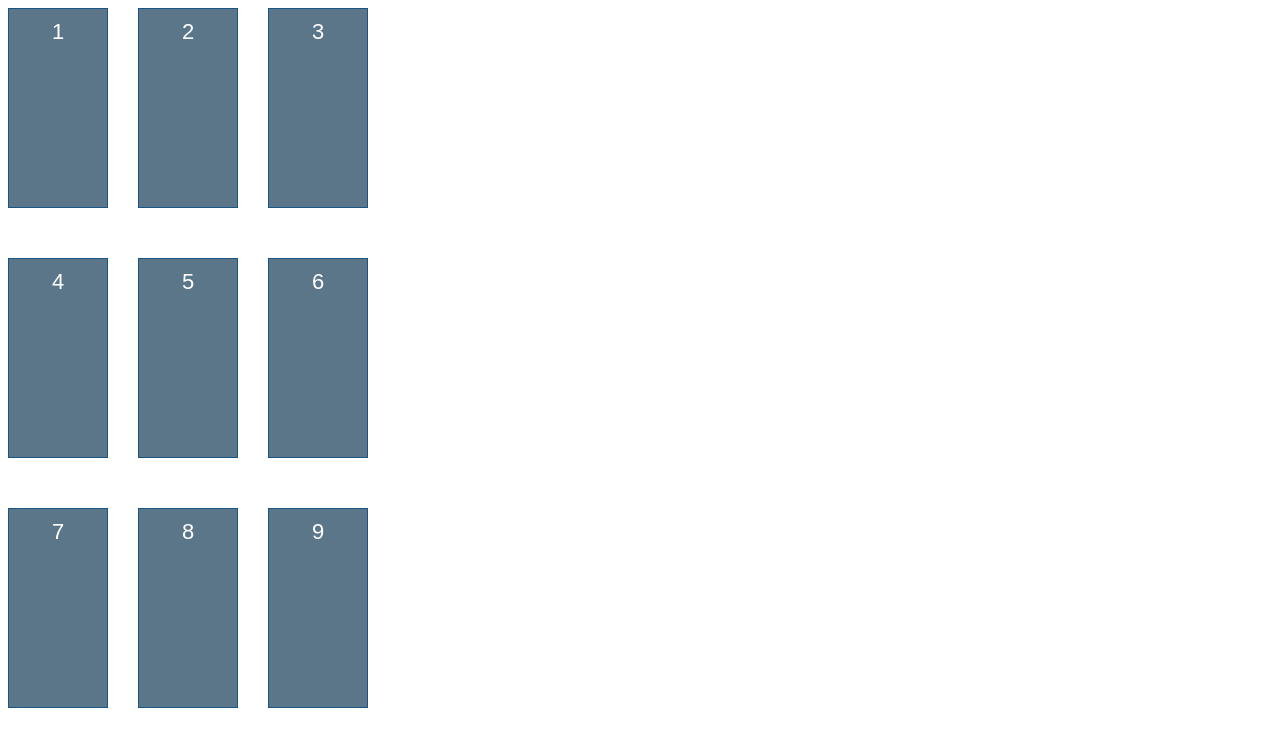
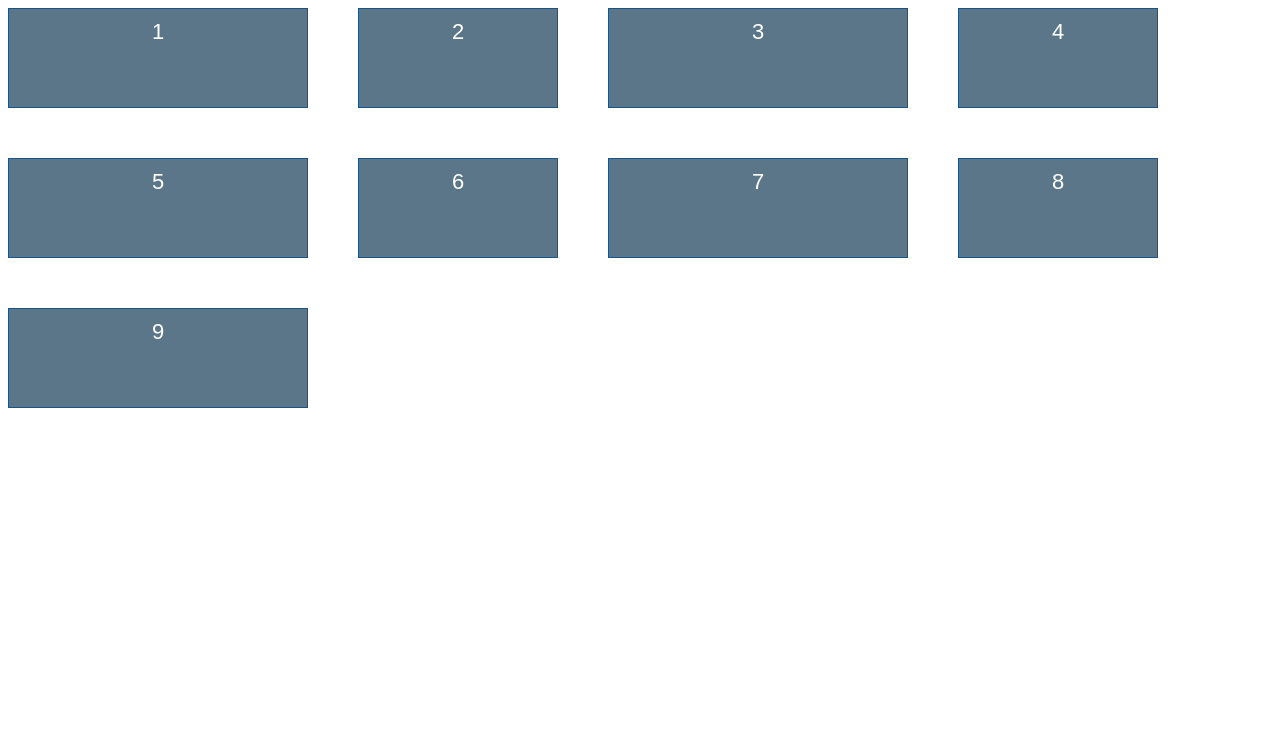
Before and after one commit to matze85eikholts/css-learn, a plain HTML site: page 03-css-grid-learn/01-css-grid/index.html in a window 1280 px wide. Drawn offline with Linux system fonts and the light colour scheme.

Commit message:
css grid learn

```diff
--- a/03-css-grid-learn/01-css-grid/style.css
+++ b/03-css-grid-learn/01-css-grid/style.css
@@ -12,8 +12,17 @@
 
 .grid {
   display: grid;
-  grid-template-columns: 100px 100px 100px;
+  /*-grid-template-columns: 100px 100px 100px;
   grid-template-rows: 200px 200px 200px;
-
-  grid-gap: 50px 30px;
+  grid-gap: 50px 30px;*/
+  /*grid-template-columns: repeat(3, 100px);
+  grid-template-rows: repeat(3, 200px);
+  grid-gap: 50px;*/
+  /*grid-template-columns: 2fr 1fr 1fr;
+  grid-template-rows: 1fr 1fr 2fr;
+  grid-column-gap: 20px;
+  grid-row-gap: 30px;*/
+  grid-template-columns: repeat(2, minmax(100px, 300px) 200px);
+  grid-template-rows: repeat(4, 100px);
+  grid-gap: 50px;
 }
```
